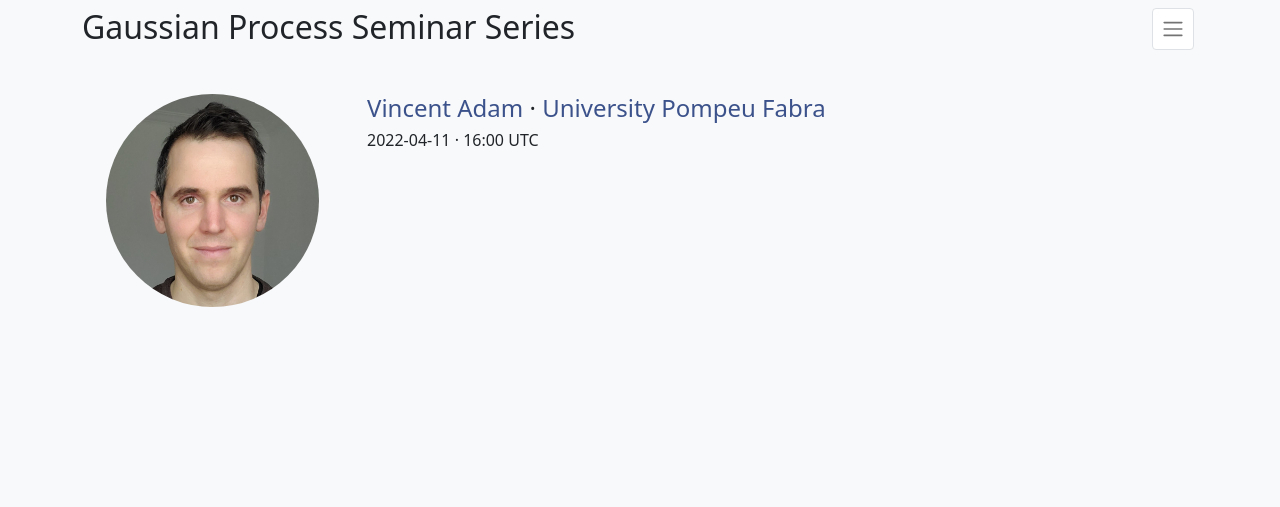
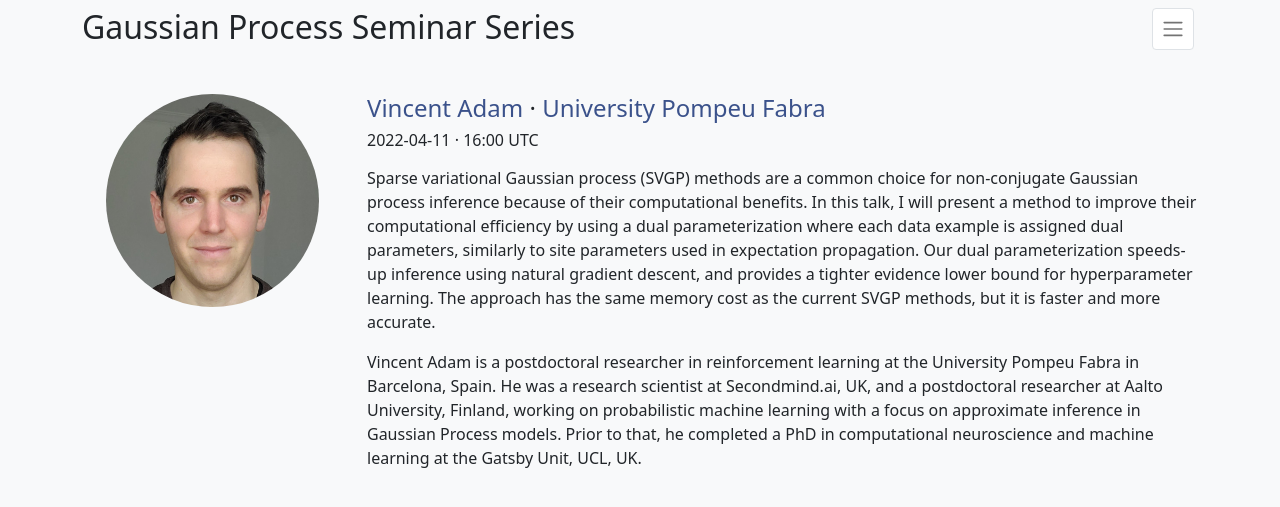
Before and after one commit to gp-seminar-series/gp-seminar-series.github.io, a Jekyll site: the page built from _posts/current/2022-04-11-vincent-adam.md, in a window 1280 px wide. Shown: the top 507 px of the page. Built offline with Jekyll 4.4.1, drawn with Linux system fonts in a browser that asks for light colours; nearby versions of some CDN libraries.

Commit message:
Add abstract.

```diff
--- a/_posts/current/2022-04-11-vincent-adam.md
+++ b/_posts/current/2022-04-11-vincent-adam.md
@@ -3,3 +3,8 @@ author: Vincent Adam
 institution: University Pompeu Fabra
 author_url: https://vincentadam87.github.io
 ---
+
+Sparse variational Gaussian process (SVGP) methods are a common choice for non-conjugate Gaussian process inference because of their computational benefits. In this talk, I will present a method to improve their computational efficiency by using a dual parameterization where each data example is assigned dual parameters, similarly to site parameters used in expectation propagation. Our dual parameterization speeds-up inference using natural gradient descent, and provides a tighter evidence lower bound for hyperparameter learning. The approach has the same memory cost as the current SVGP methods, but it is faster and more accurate.
+
+Vincent Adam is a postdoctoral researcher in reinforcement learning at the University Pompeu Fabra in Barcelona, Spain.
+He was a research scientist at Secondmind.ai, UK, and a postdoctoral researcher at Aalto University, Finland, working on probabilistic machine learning with a focus on approximate inference in Gaussian Process models. Prior to that, he completed a PhD in computational neuroscience and machine learning at the Gatsby Unit, UCL, UK.
```
